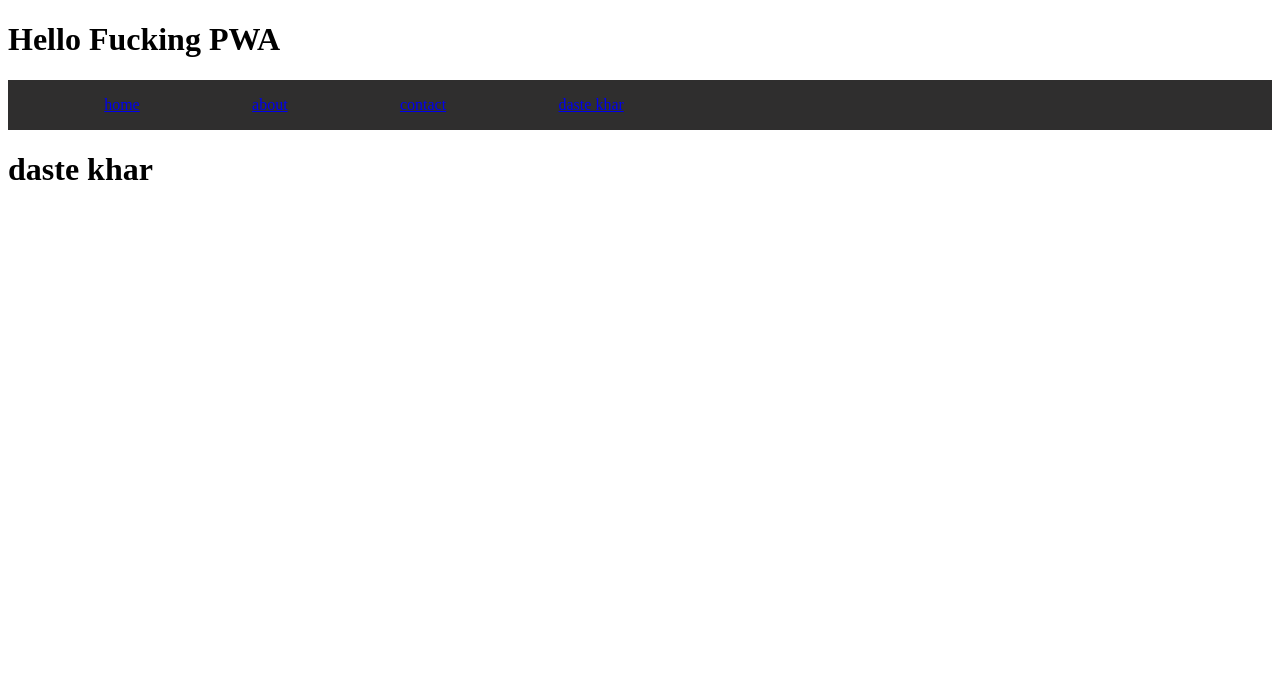
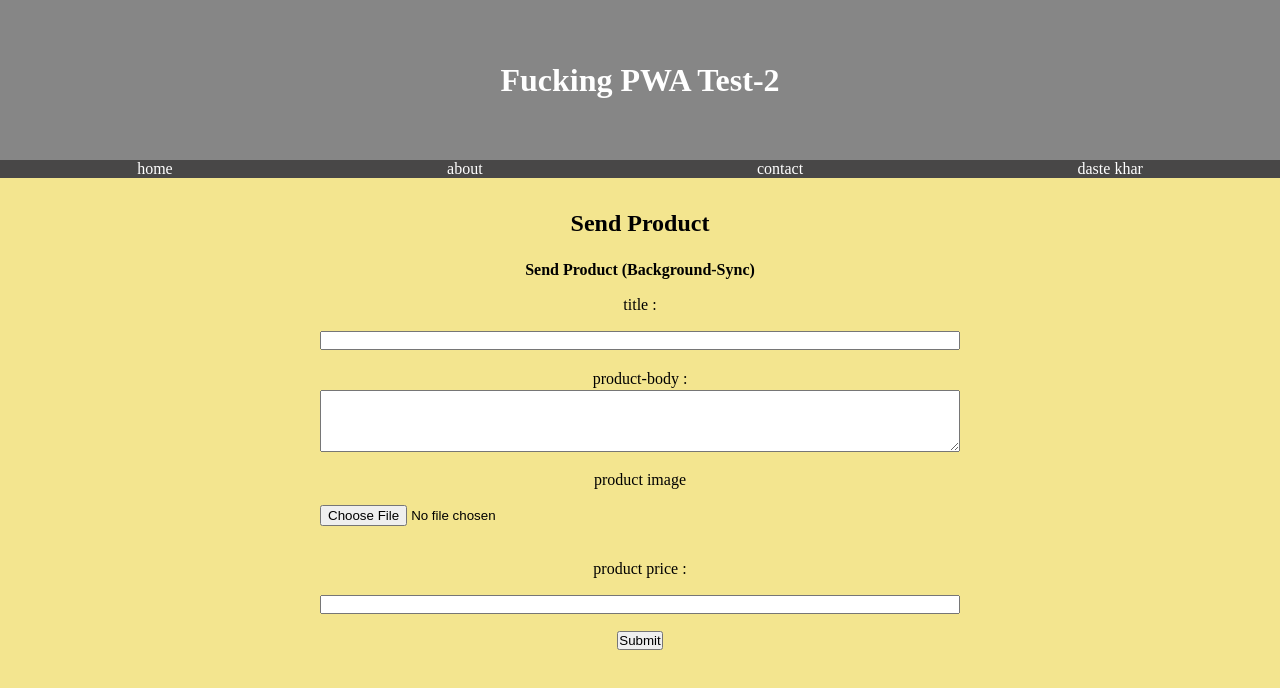
Before and after one commit to SinaFakhreddin/pwa-srviceWorker-caching, a website: page dastekhar.html in a window 1280 px wide. Drawn offline with Linux system fonts and the light colour scheme.

Commit message:
first commit

```diff
--- a/dastekhar.html
+++ b/dastekhar.html
@@ -9,8 +9,11 @@
     <link rel="stylesheet" href="./style/style.css">
 </head>
 <body>
-<h1>Hello Fucking PWA</h1>
 <div class="header">
+    <h1>Fucking PWA Test-2</h1>
+
+</div>
+<div class="navbar">
     <ul>
         <li><a href="/">home</a></li>
         <li><a href="about.html">about</a></li>
@@ -18,11 +21,62 @@
         <li><a href="dastekhar.html">daste khar</a></li>
     </ul>
 </div>
-<div>
-    <h1>daste khar</h1>
-</div>
 
 
-<script src="./js/index.js"></script>
+
+
+
+<div class="main-shopping-send-product">
+    <div class="main-shopping-header">
+        <h2>Send Product</h2>
+    </div>
+    <div class="send-product">
+        <h4 class="form-header">Send Product (Background-Sync)</h4>
+        <form id="form" class="form-product">
+            <div class="input-field">
+                <label> title :</label>
+                <input name="title" type="text">
+            </div>
+            <div class="input-field">
+                <label> product-body :</label>
+                <textarea id="text-area" name="body" style="width: 50%" rows="4" cols="50"></textarea>
+            </div>
+            <div class="input-field">
+                <label> product image</label>
+                <input name="image" type="file">
+            </div>
+            <div class="input-field">
+                <label> product price :</label>
+                <input name="price" type="text">
+            </div>
+
+            <button type="submit">Submit</button>
+        </form>
+
+    </div>
+</div>
+<script src="./js/main.js"></script>
+<script>
+    let body = document.querySelector("textarea[name='body']")
+    let price = document.querySelector("input[name='price']")
+    let title = document.querySelector("input[name='title']")
+    let image = document.querySelector("input[name='image']")
+    let form = document.getElementById('form')
+
+    form.addEventListener("submit" , (e)=>{
+        e.preventDefault();
+        if (body.value ==="" || title.value===""|| price.value===""|| image.files[0]=== undefined){
+            console.log("invalid data")
+        }else if("serviceWorker" in navigator && "SyncManager" in window){
+            console.log("Sync Supported")
+            navigator.serviceWorker.ready.then((SyncReg)=>{
+                console.log("servie worker ready")
+                return SyncReg.sync.register("task-1").then(()=> {
+                    console.log("task-1 register")
+                }).catch(err=>console.log("err unregistered task :" , err))
+            })
+        }
+    })
+</script>
 </body>
 </html>
--- a/package.json
+++ b/package.json
@@ -9,6 +9,7 @@
   "author": "",
   "license": "ISC",
   "dependencies": {
+    "dexie": "^3.2.3",
     "http-server": "^14.1.1"
   }
 }
--- a/style/style.css
+++ b/style/style.css
@@ -1,19 +1,132 @@
+*{
+    margin: 0;
+    padding: 0;
+    box-sizing: border-box;
+}
+
 .header{
+    background-color: #868686;
     display: flex;
+    justify-content: center;
+    align-items: center;
+    color: white;
+    height: 20vh;
+    /*margin-bottom: 1rem;*/
+}
 
-    background-color: #2f2e2e;
-    color: white;
+
+.navbar{
+    background-color: #484747;
 
 }
 
-.header ul{
-    width: 50%;
+
+.navbar ul{
     display: flex;
     justify-content: space-around;
+}
+
+.navbar ul>li{
+
+    list-style-type: none;
+}
+
+.navbar ul li>a{
+    text-decoration: none;
+    color: white;
+}
+
+.main{
+    background-color: yellow;
+    color: black;
+    width: 100%;
+    height: 100%;
+    display: flex;
+    justify-content: center;
 
 }
 
-.header ul>li{
-    text-decoration: none;
-    list-style-type: none;
+.pokemon-div{
+    margin-top: 2rem;
 }
+
+.main-contact{
+    background-color: #acf6a6;
+    color: black;
+    width: 100%;
+    height: 100vh;
+    display: flex;
+    justify-content: center;
+
+}
+.main-about{
+    background-color: #a6e7f6;
+    color: black;
+    width: 100%;
+    height: 100vh;
+    display: flex;
+    justify-content: center;
+
+}
+.main-shopping{
+    background-color: #f3e58f;
+    color: black;
+    width: 100%;
+    height: 100vh;
+    display: flex;
+    justify-content: center;
+
+}
+
+
+.main-shopping-send-product{
+    background-color: #f3e58f;
+    color: black;
+    /*width: 100%;*/
+    height: 100vh;
+    display: flex;
+    /*justify-content: center;*/
+
+    flex-direction: column;
+    align-items: center;
+
+}
+
+.form-header{
+    margin-top: 1.5rem;
+}
+
+.main-shopping-header{
+    margin-top: 2rem;
+}
+
+
+.send-product{
+    width: 100%;
+    display: flex;
+    flex-direction: column;
+    align-items: center;
+    height: 100%;
+}
+.form-product{
+    width: 100%;
+    height: 50%;
+    display: flex;
+    justify-content: center;
+    align-items: center;
+    flex-direction: column;
+}
+
+.input-field{
+    display: flex;
+    flex-direction: column;
+    height: 25%;
+    /* justify-content: space-evenly; */
+    width: 100%;
+    justify-content: space-evenly;
+    align-items: center;
+}
+
+.input-field>input{
+    width: 50%;
+}
```
Also changed, not shown: about.html (+4 -1 lines), contact.html (+6 -2 lines), index.html (+28 -4 lines), sw-cached-site.js (+25 -4 lines), 2 other files.
